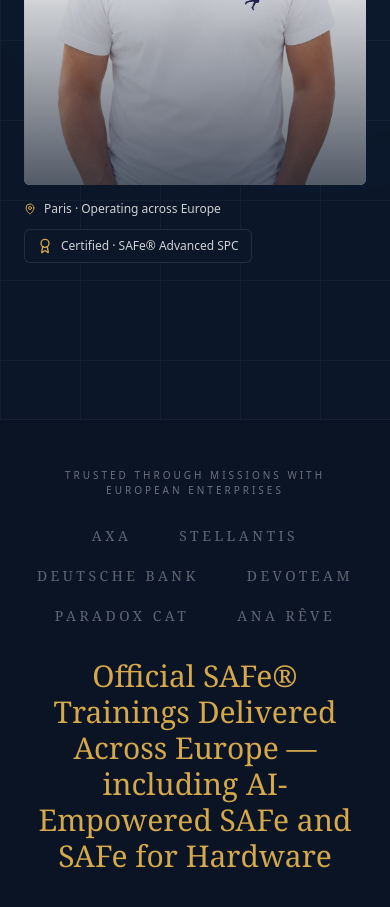
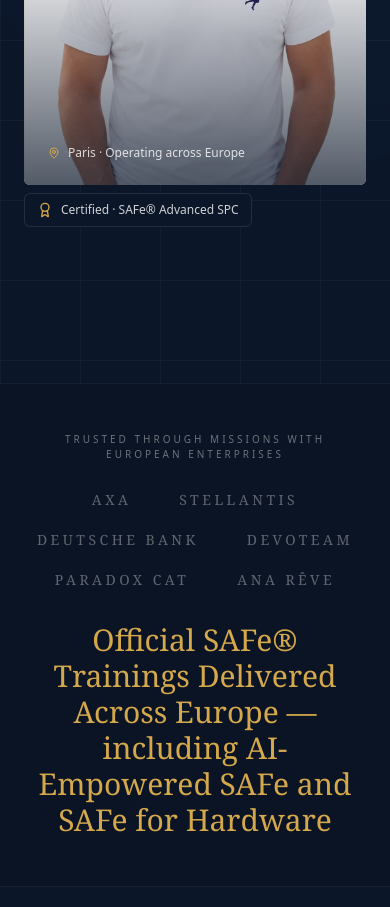
Before and after one commit to AnaReve/mihail-website, a React (Vite) app: page / in a window 390 px wide. Shown: the part 1160-2067 px from the top of the page. Built offline with nearby package versions, Linux system fonts and the light colour scheme; a web font is replaced by a local one.

Commit message:
Place mobile hero location on portrait

```diff
--- a/src/components/generated/MihailOlteanuWebsite.tsx
+++ b/src/components/generated/MihailOlteanuWebsite.tsx
@@ -525,7 +525,7 @@ export const MihailOlteanuWebsite = () => {
             <div className="absolute inset-0 pointer-events-none" style={{
               background: 'linear-gradient(to top, rgba(11,22,40,0.7) 0%, rgba(11,22,40,0.1) 50%, transparent 100%)'
             }} />
-            <div className="absolute bottom-0 left-0 right-0 p-6 hidden md:block">
+            <div className="absolute bottom-0 left-0 right-0 p-6">
               <div className="flex items-center gap-2 text-xs text-white/80">
                 <MapPin className="w-3 h-3 text-[#D4A84B]" />
                 <span>{i.hero.location}</span>
@@ -533,11 +533,7 @@ export const MihailOlteanuWebsite = () => {
             </div>
           </div>
 
-          <div className="mt-4 flex flex-wrap items-center justify-between gap-3 text-xs text-white/80 md:hidden">
-            <div className="flex items-center gap-2">
-              <MapPin className="w-3 h-3 shrink-0 text-[#D4A84B]" />
-              <span>{i.hero.location}</span>
-            </div>
+          <div className="mt-2 text-xs text-white/80 md:hidden">
             <div className="inline-flex items-center gap-2 rounded-sm border border-white/10 bg-[#0B1628] px-3 py-2">
               <Award className="w-4 h-4 shrink-0 text-[#D4A84B]" />
               <span>{i.hero.certified} · {i.hero.badge}</span>
```
